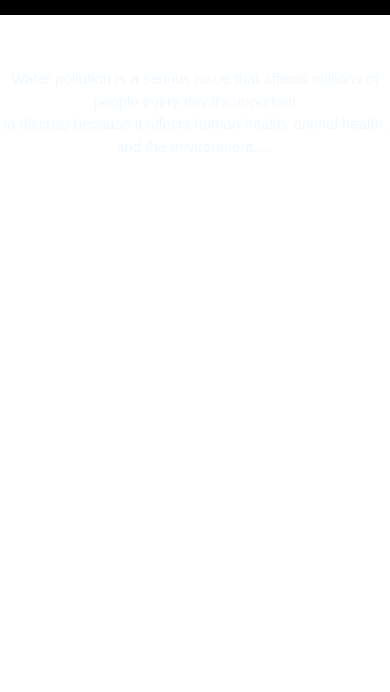
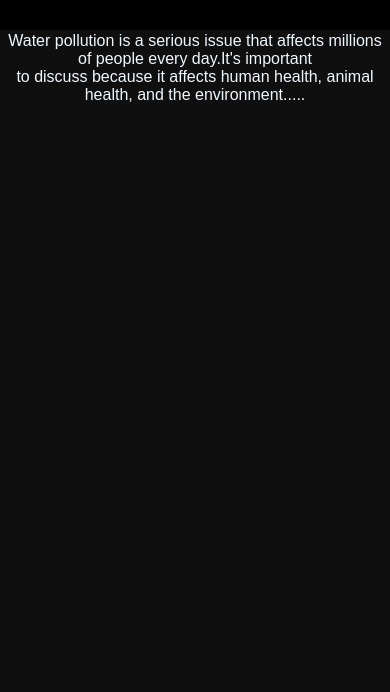
Before and after one commit to vasanth134/kgNaturalOrganisation, a plain HTML site: page index.html in a window 390 px wide. Shown: the part 943-1635 px from the top of the page. After the commit the page ends 1047 px from the top, so only its background shows below. Drawn offline with nearby package versions, Linux system fonts and the light colour scheme; a web font is replaced by a local one.

Commit message:
media query inserted

```diff
--- a/index.html
+++ b/index.html
@@ -11,7 +11,7 @@
     <link rel="preconnect" href="https://fonts.gstatic.com" crossorigin>
     <link href="https://fonts.googleapis.com/css2?family=Roboto:wght@500&family=Tilt+Neon&display=swap"
         rel="stylesheet">
-    <link rel="stylesheet" href="https://www.w3schools.com/w3css/4/w3.css">
+    <!-- <link rel="stylesheet" href="https://www.w3schools.com/w3css/4/w3.css"> -->
     <link rel="stylesheet" href="style.css" />
 
     <title>KG NATURAL ORGANIZATION</title>
@@ -78,11 +78,6 @@
     </div>
 
 <div class="emptyspace1"></div>
-    <div class="grid">
-        <div class="grid1"></div>
-        <div class="grid1"></div>
-        <div class="grid1"></div>
-    </div>
 
 
 </body>
--- a/style.css
+++ b/style.css
@@ -181,23 +181,31 @@ header p a:hover {
 
 
  .emptyspace1{
-  height: 25vh;
+  height: 10vh;
   width: 100%;
   position: relative;
   top: 27%;
  }
 
 
-.grid {
-  display: grid;
-  background-color: #fff ;
-  grid-template-columns:  400px auto auto auto;
-  grid-template-rows:  700px auto;
-  align-items: center;
 
+
+
+
+
+
+
+
+
+
+
+
+
+
+/* media query  */
+@media all and (max-width:560px) {
+  .emptyspace1{
+    background-color: black;
+    z-index: -1;
+  }
 }
-.grid1{
-
- background-color: #3498db;
-
-}
```
